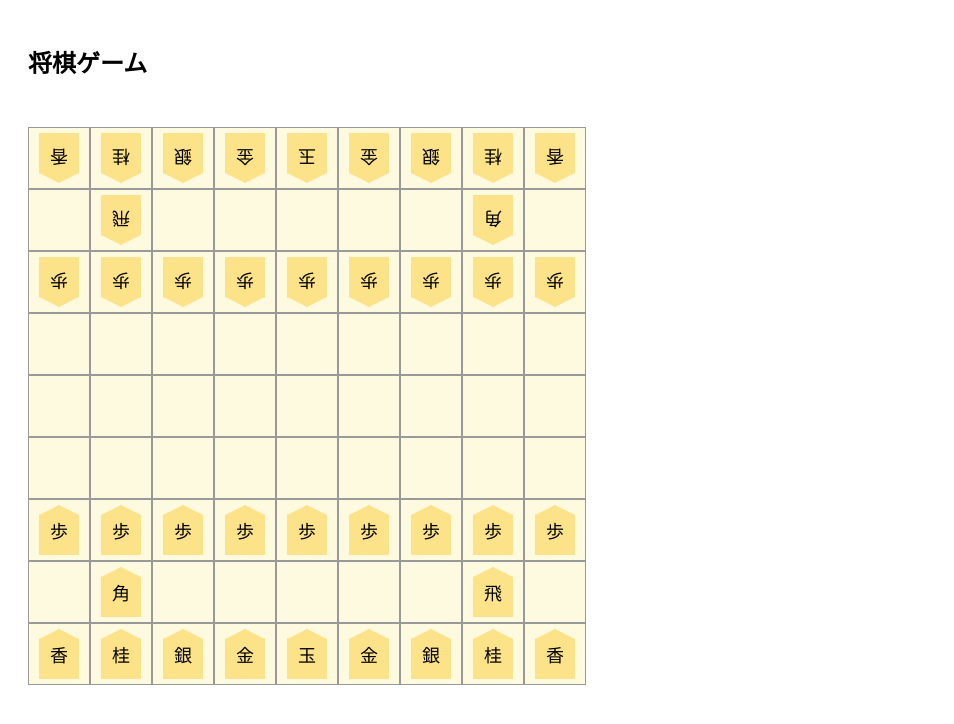
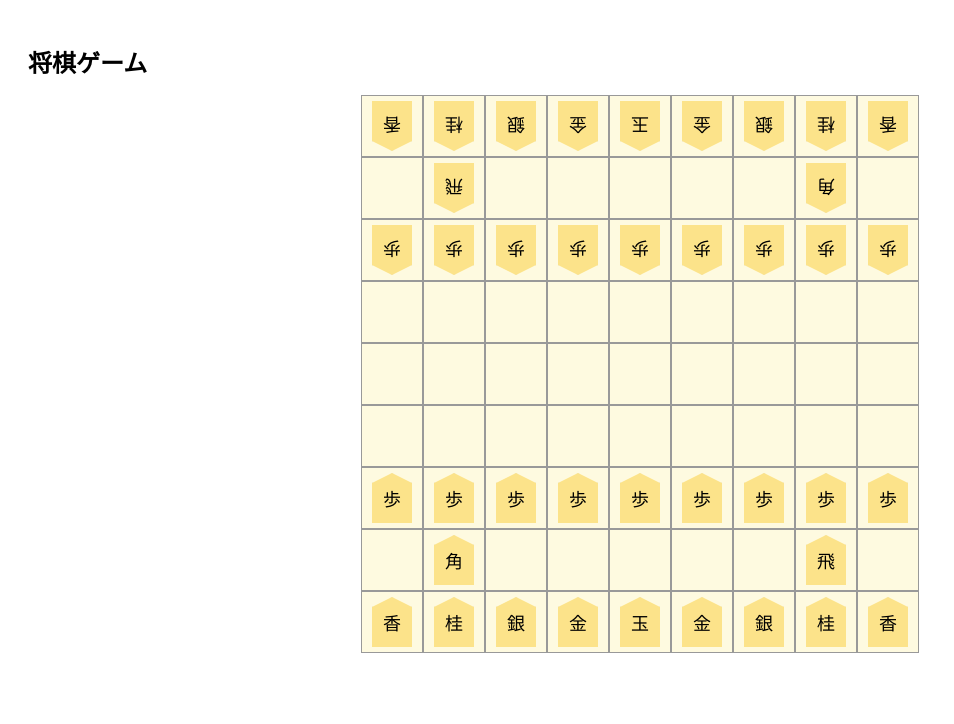
Before and after one commit to shumahorii/shogi_react, a React (Vite) app: page / in a window 1280 px wide. Shown: the top 724 px of the page, without its empty margins (0-954 px from the left). Built offline with nearby package versions, Linux system fonts and the light colour scheme.

Commit message:
相手の持ち駒も管理

```diff
--- a/src/App.css
+++ b/src/App.css
@@ -86,3 +86,18 @@
 .hand-piece.selected {
   background-color: #cce5ff;
 }
+
+.board-wrapper {
+  display: flex;
+  justify-content: center;
+  align-items: flex-start;
+  gap: 20px;
+}
+
+.hand-area.left {
+  align-items: flex-start;
+}
+
+.hand-area.right {
+  align-items: flex-start;
+}
--- a/src/App.tsx
+++ b/src/App.tsx
@@ -2,41 +2,42 @@ import React, { useState, useEffect } from 'react';
 import './App.css';
 import { createInitialBoard, Square as SquareType } from './models/BoardState';
 import { Piece, promote, shouldPromote, getMovablePositions } from './models/Piece';
-import { getRandomComputerMove, getSmartComputerMove } from './ai/ComputerPlayer';
+import { getSmartComputerMove } from './ai/ComputerPlayer';
 import Board from './components/Board';
 import PromotionModal from './components/PromotionModal';
 import HandArea from './components/HandArea';
 
 const App: React.FC = () => {
-  // 盤面の状態（9x9の二次元配列）を管理
+  // 盤面状態（9x9マス）
   const [board, setBoard] = useState<SquareType[][]>(createInitialBoard());
-  // 現在の手番を管理（'black'＝プレイヤー、'white'＝コンピュータ）
+  // 現在の手番（black: プレイヤー、white: AI）
   const [turn, setTurn] = useState<'black' | 'white'>('black');
-  // 選択中のマス（自分の駒）を保持（未選択ならnull）
+  // 選択中の盤上の駒（またはnull）
   const [selectedPosition, setSelectedPosition] = useState<[number, number] | null>(null);
-  // 成りを確認するための状態（確認中ならオブジェクトが入る）
+  // 成りを選択するための情報
   const [promotionChoice, setPromotionChoice] = useState<{
     from: [number, number];
     to: [number, number];
     piece: Piece;
   } | null>(null);
-  // 自分が持っている持ち駒（Mapで種類ごとに数を保持）
+  // 自分の持ち駒（Map<駒の種類, 個数>）
   const [capturedPieces, setCapturedPieces] = useState<Map<string, number>>(new Map());
-  // 現在選択中の持ち駒の種類（盤面に打とうとしている駒）
+  // 相手（後手）の持ち駒
+  const [capturedPiecesWhite, setCapturedPiecesWhite] = useState<Map<string, number>>(new Map());
+  // 盤上に打つために選択中の持ち駒の種類
   const [selectedHandPiece, setSelectedHandPiece] = useState<string | null>(null);
 
   /**
-   * ユーザーが盤面のマスをクリックしたときの処理
-   * - 成り確認中やAIの手番なら無効
-   * - 持ち駒を打つ／駒を動かす／駒を選択する、などを分岐処理
+   * マスをクリックしたときの処理（駒の移動、持ち駒の打ちなど）
    */
   const handleClick = (row: number, col: number) => {
-    if (turn !== 'black' || promotionChoice) return; // AIの番 or 成り中は無効
-    const clicked = board[row][col]; // クリックしたマスの中身（駒 or null）
+    if (turn !== 'black' || promotionChoice) return;
+
+    const clicked = board[row][col];
 
     // 持ち駒を打とうとしているときの処理
     if (selectedHandPiece && !clicked) {
-      // 二歩禁止チェック：同じ列にすでに自分の歩があれば打てない
+      // 二歩禁止チェック（同列に自分の歩があると打てない）
       if (
         selectedHandPiece === '歩' &&
         board.some(r => r[col]?.type === '歩' && r[col]?.owner === 'black')
@@ -45,81 +46,75 @@ const App: React.FC = () => {
         return;
       }
 
-      // 盤面をコピーし、指定の位置に持ち駒を配置
+      // 駒を打ち込む
       const newBoard = board.map(r => [...r]);
       newBoard[row][col] = { type: selectedHandPiece, owner: 'black' };
 
-      // 持ち駒の数を減らす
+      // 手駒から減らす
       const updated = new Map(capturedPieces);
       updated.set(selectedHandPiece, (updated.get(selectedHandPiece) || 0) - 1);
       if (updated.get(selectedHandPiece) === 0) updated.delete(selectedHandPiece);
 
-      // 状態更新
       setBoard(newBoard);
       setCapturedPieces(updated);
       setSelectedHandPiece(null);
-      setTurn('white'); // AIのターンへ
+      setTurn('white');
       return;
     }
 
-    // すでに盤上の駒を選択している状態で、合法な移動先をクリックした場合
+    // 駒を移動させる処理
     if (selectedPosition) {
       const [fromRow, fromCol] = selectedPosition;
       const piece = board[fromRow][fromCol];
       const legal = getMovablePositions(piece!, fromRow, fromCol, board);
       const isLegal = legal.some(([r, c]) => r === row && c === col);
-
       if (isLegal) {
-        // 成り判定：成りゾーンに入っていれば確認ダイアログを出す
         if (shouldPromote(piece!, fromRow, row)) {
           setPromotionChoice({ from: [fromRow, fromCol], to: [row, col], piece: piece! });
           return;
         }
-        applyMove([fromRow, fromCol], [row, col], piece!); // 成り不要ならそのまま移動
+        applyMove([fromRow, fromCol], [row, col], piece!);
       } else {
-        setSelectedPosition(null); // 無効な移動先を選んだ場合は選択解除
+        setSelectedPosition(null);
       }
-    }
-    // 駒の選択（自分の駒をクリックしたとき）
-    else if (clicked?.owner === 'black') {
+    } else if (clicked?.owner === 'black') {
+      // 駒の選択
       setSelectedPosition([row, col]);
-      setSelectedHandPiece(null); // 持ち駒の選択は解除
+      setSelectedHandPiece(null);
     }
   };
 
   /**
-   * 駒を盤面上で移動させる関数（駒の移動・取り・状態の更新をまとめて行う）
+   * 駒を移動する共通処理（盤上の移動＋取った駒の管理）
    */
   const applyMove = (from: [number, number], to: [number, number], piece: Piece) => {
-    const newBoard = board.map(r => [...r]); // 盤面のコピー
-    const captured = board[to[0]][to[1]]; // 移動先の駒（あれば）
+    const newBoard = board.map(r => [...r]);
+    const captured = board[to[0]][to[1]];
 
-    // 敵の駒を取った場合、自分の持ち駒に加える
-    if (captured && captured.owner !== piece.owner && piece.owner === 'black') {
+    // 相手の駒を取ったとき、持ち駒に加える
+    if (captured && captured.owner !== piece.owner) {
       const reverseMap: Record<string, string> = {
         'と': '歩', '成銀': '銀', '成桂': '桂', '馬': '角', '龍': '飛',
       };
       const type = reverseMap[captured.type] || captured.type;
-      const updated = new Map(capturedPieces);
+      const updateMap = piece.owner === 'black' ? capturedPieces : capturedPiecesWhite;
+      const setter = piece.owner === 'black' ? setCapturedPieces : setCapturedPiecesWhite;
+      const updated = new Map(updateMap);
       updated.set(type, (updated.get(type) || 0) + 1);
-      setCapturedPieces(updated);
+      setter(updated);
     }
 
-    // 駒を移動（新しい位置に置き、元の位置は空に）
     newBoard[to[0]][to[1]] = piece;
     newBoard[from[0]][from[1]] = null;
 
-    // 状態の更新
     setBoard(newBoard);
     setSelectedPosition(null);
     setPromotionChoice(null);
     setSelectedHandPiece(null);
-    setTurn(piece.owner === 'black' ? 'white' : 'black'); // ターン交代
+    setTurn(piece.owner === 'black' ? 'white' : 'black');
   };
 
-  /**
-   * 現在選択中の駒が移動可能なマスのリストを取得
-   */
+  // 選択中の駒が移動可能なマスの一覧
   const movablePositions =
     selectedPosition && board[selectedPosition[0]][selectedPosition[1]]
       ? getMovablePositions(
@@ -130,15 +125,13 @@ const App: React.FC = () => {
         )
       : [];
 
-  /**
-   * コンピュータのターンになったとき、自動で1手指す処理（useEffectで監視）
-   */
+  // AIの手番になったとき、自動で指す処理
   useEffect(() => {
     if (turn === 'white') {
       setTimeout(() => {
         const move = getSmartComputerMove(board);
-        if (move) applyMove(move.from, move.to, move.piece); // 駒を動かす
-      }, 500); // 0.5秒ディレイで自然な感じに
+        if (move) applyMove(move.from, move.to, move.piece);
+      }, 500);
     }
   }, [turn]);
 
@@ -146,7 +139,23 @@ const App: React.FC = () => {
     <div className="app-container">
       <h1 className="title">将棋ゲーム</h1>
 
-      {/* 持ち駒一覧の表示と選択 */}
+      <div className="board-wrapper">
+        {/* 相手の持ち駒：左側 */}
+        <HandArea
+          capturedPieces={capturedPiecesWhite}
+          selectedHandPiece={null}
+          onSelect={() => {}}
+          position="left"
+        />
+
+        <Board
+          board={board}
+          selectedPosition={selectedPosition}
+          movablePositions={movablePositions}
+          onSquareClick={handleClick}
+        />
+
+        {/* 自分の持ち駒：右側 */}
         <HandArea
           capturedPieces={capturedPieces}
           selectedHandPiece={selectedHandPiece}
@@ -154,17 +163,11 @@ const App: React.FC = () => {
             setSelectedHandPiece(type);
             setSelectedPosition(null);
           }}
+          position="right"
         />
+      </div>
 
-      {/* 盤面の表示（クリック操作あり） */}
-      <Board
-        board={board}
-        selectedPosition={selectedPosition}
-        movablePositions={movablePositions}
-        onSquareClick={handleClick}
-      />
-
-      {/* 成り判定が必要なときに表示されるモーダル */}
+      {/* 成り選択モーダル */}
       {promotionChoice && (
         <PromotionModal
           piece={promotionChoice.piece}
--- a/src/components/HandArea.tsx
+++ b/src/components/HandArea.tsx
@@ -1,20 +1,27 @@
 import React from 'react';
-import '../App.css'; // 必要に応じて CSS 分離可
+import '../App.css'; // 必要に応じて作成
 
 interface Props {
     capturedPieces: Map<string, number>;
     selectedHandPiece: string | null;
     onSelect: (type: string) => void;
+    position: 'left' | 'right'; // 配置位置の指定
 }
 
-const HandArea: React.FC<Props> = ({ capturedPieces, selectedHandPiece, onSelect }) => {
+const HandArea: React.FC<Props> = ({
+    capturedPieces,
+    selectedHandPiece,
+    onSelect,
+    position,
+}) => {
     return (
-        <div className="captured-area">
+        <div className={`hand-area ${position}`}>
             {[...capturedPieces.entries()].map(([type, count]) => (
                 <button
                     key={type}
                     className={`hand-piece ${selectedHandPiece === type ? 'selected' : ''}`}
                     onClick={() => onSelect(type)}
+                    disabled={position === 'left'} // 左（相手）の駒はクリック不可
                 >
                     {type} ×{count}
                 </button>
```
Lines whose indentation alone changed are shown as unchanged.
